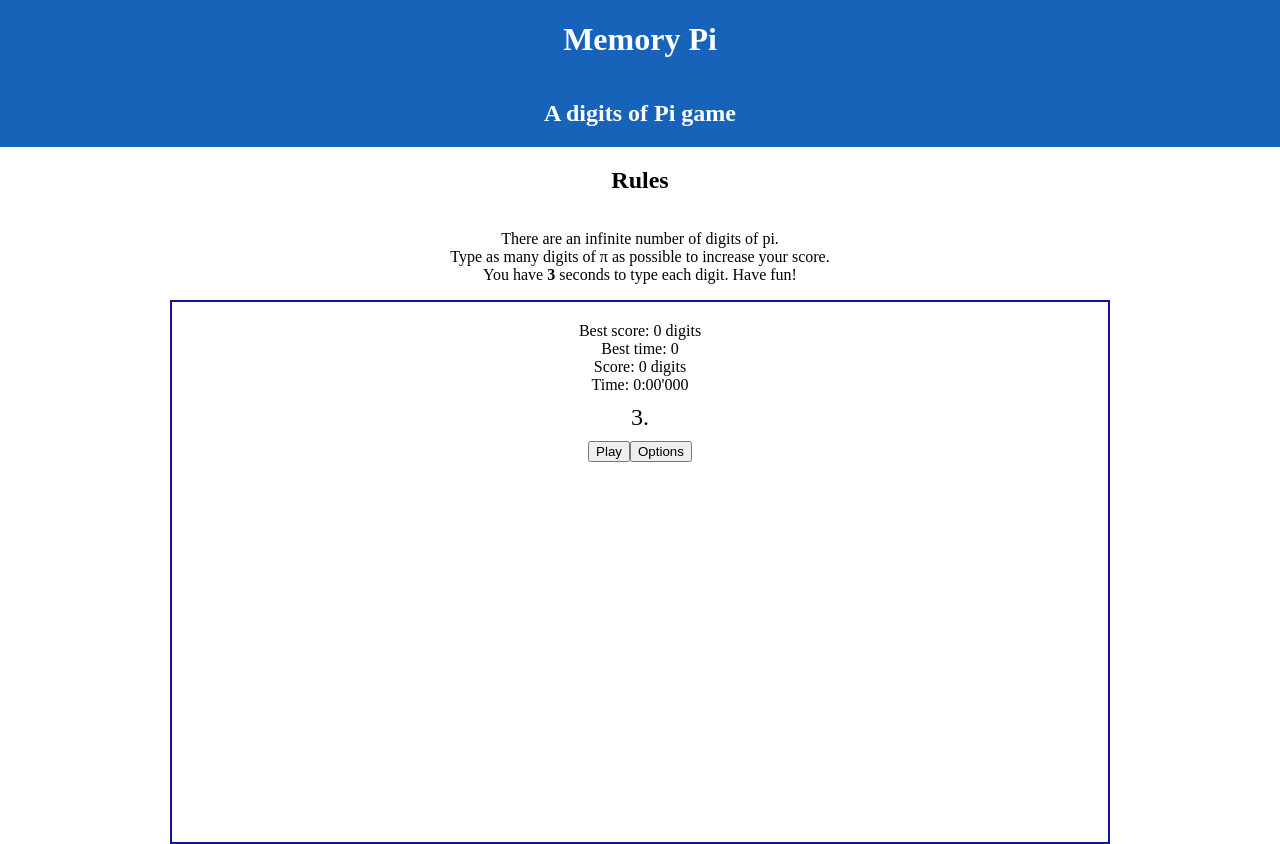
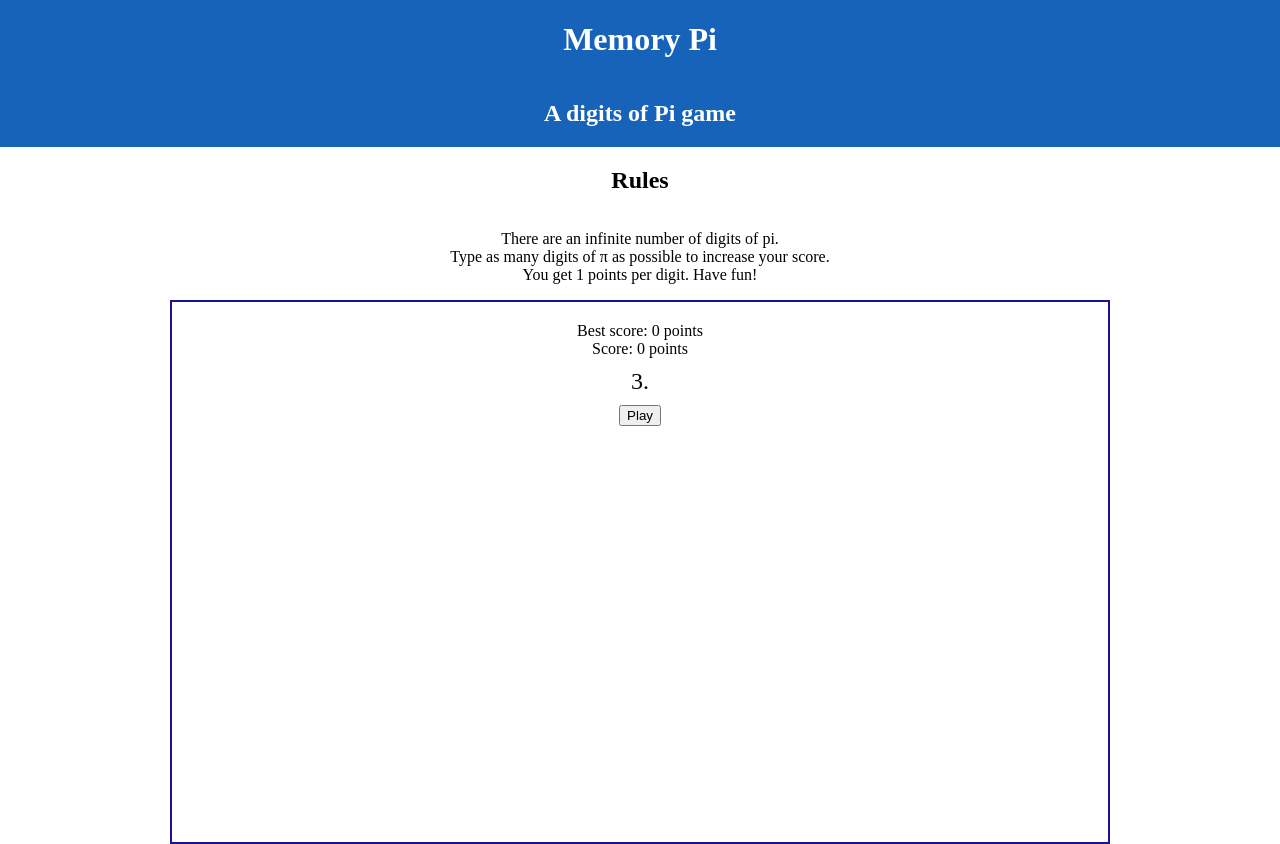
Before and after one commit to tomer953/pi-game-signals, an Angular app: page / in a window 1280 px wide. Built offline with nearby package versions, Linux system fonts and the light colour scheme.

Commit message:
solution

```diff
--- a/src/app/game/game-rules/game-rules.component.html
+++ b/src/app/game/game-rules/game-rules.component.html
@@ -2,5 +2,5 @@
 <p>
   There are an infinite number of digits of pi.<br />
   Type as many digits of π as possible to increase your score.<br />
-  You have <strong>3</strong> seconds to type each digit. Have fun!
+  You get {{ points() }} points per digit. Have fun!
 </p>
--- a/src/app/game/game-rules/game-rules.component.ts
+++ b/src/app/game/game-rules/game-rules.component.ts
@@ -1,4 +1,10 @@
-import { ChangeDetectionStrategy, Component } from '@angular/core';
+import {
+  ChangeDetectionStrategy,
+  Component,
+  Input,
+  computed,
+  signal,
+} from '@angular/core';
 
 @Component({
   selector: 'app-game-rules',
@@ -8,4 +14,13 @@ import { ChangeDetectionStrategy, Component } from '@angular/core';
   styleUrls: ['./game-rules.component.scss'],
   changeDetection: ChangeDetectionStrategy.OnPush,
 })
-export class GameRulesComponent {}
+export class GameRulesComponent {
+  // let convert input to a signal, so we can use computed if needed
+  @Input({ required: true, alias: 'points' }) set _points(x: number) {
+    this.points.set(x);
+  }
+  points = signal(1);
+
+  // computed on input
+  pointsStr = computed(() => `<<${this.points()}>>}`);
+}
--- a/src/app/game/game.component.html
+++ b/src/app/game/game.component.html
@@ -1,23 +1,19 @@
 <div class="wrapper">
-  <app-game-rules />
+  <app-game-rules [points]="pointsPerDigits()"/>
   <div class="game">
-    <div class="best-score">Best score: <span>0</span> digits</div>
-    <div class="best-time">Best time: <span>0</span></div>
-    <div class="score">Score: <span>0</span> digits</div>
-    <div class="time">
-      Time: <span>0</span>:<span>00</span>'<span>000</span>
-    </div>
+    <div class="best-score">Best score: {{ bestScore() }} points</div>
+    <div class="score">Score: {{ score() }} points</div>
 
     <div class="input-wrapper">
       <span class="pi-prefix">3.</span>
-      <span class="valid-digit">{{ input }}</span>
-      <span *ngIf="gameStatus === 'active'" class="cursor">_</span>
-      <span *ngIf="error" class="error-digit"></span>
+      <span class="valid-digit">{{ input() }}</span>
+      <span *ngIf="isActive()" class="cursor">_</span>
+      <span *ngIf="isError()" class="error-digit">{{ errorDigit() }}</span>
     </div>
 
     <div class="actions">
-      <button *ngIf="gameStatus === 'stopped'" (click)="play()">Play</button>
-      <button>Options</button>
+      <button *ngIf="isActive()" (click)="stop()">Stop</button>
+      <button *ngIf="!isActive()" (click)="play()">Play</button>
     </div>
   </div>
 </div>
--- a/src/app/game/game.component.ts
+++ b/src/app/game/game.component.ts
@@ -1,11 +1,15 @@
 import { CommonModule } from '@angular/common';
 import {
+  Component,
   ChangeDetectionStrategy,
-  Component,
+  signal,
+  computed,
+  effect,
   HostListener,
 } from '@angular/core';
 import { GameRulesComponent } from './game-rules/game-rules.component';
 import { PI_STR } from './pi';
+import { Rank } from './rank.enum';
 
 @Component({
   selector: 'app-game',
@@ -16,15 +20,42 @@ import { PI_STR } from './pi';
   imports: [CommonModule, GameRulesComponent],
 })
 export class GameComponent {
-  input = '';
-  error = false;
-  gameStatus: 'active' | 'stopped' = 'stopped';
+  Rank = Rank;
+  isActive = signal(false);
+  i = signal(0);
+  currDigit = computed(() => PI_STR[this.i() + 2]);
+  errorDigit = signal<string | null>(null);
+  input = signal('');
+  isError = computed(() => this.errorDigit() !== null);
+  pointsPerDigits = signal(1);
+  score = computed(() => this.pointsPerDigits() * this.input().length);
+  bestScore = signal(0);
+  bestScoreEffect = effect(
+    () => {
+      if (this.score() > this.bestScore()) {
+        this.bestScore.set(this.score());
+      }
+    },
+    { allowSignalWrites: true }
+  );
+
+  rank = computed(() => {
+    const score = this.score();
+    if (score > 40) {
+      return Rank.EXPERT;
+    } else if (score > 30) {
+      return Rank.ADVANCED;
+    } else if (score > 20) {
+      return Rank.INTERMIDIATE;
+    }
+    return Rank.BEGINNER;
+  });
 
   @HostListener('window:keydown', ['$event'])
   handleKeyDown(event: KeyboardEvent) {
     const digit = event.key;
 
-    if (this.gameStatus === 'stopped') {
+    if (!this.isActive) {
       return;
     }
 
@@ -35,12 +66,26 @@ export class GameComponent {
   }
 
   digitPressed(digit: string) {
-    this.input += digit;
+    // if we right
+    if (this.currDigit() === digit) {
+      this.input.update((input) => input + digit);
+      this.i.update((i) => i + 1);
+    }
+    // set error digit
+    else {
+      this.errorDigit.set(digit);
+      this.stop();
+    }
   }
 
   play() {
-    this.error = false;
-    this.input = '';
-    this.gameStatus = 'active';
+    this.errorDigit.set(null);
+    this.i.set(0);
+    this.input.set('');
+    this.isActive.set(true);
+  }
+
+  stop() {
+    this.isActive.set(false);
   }
 }
```
